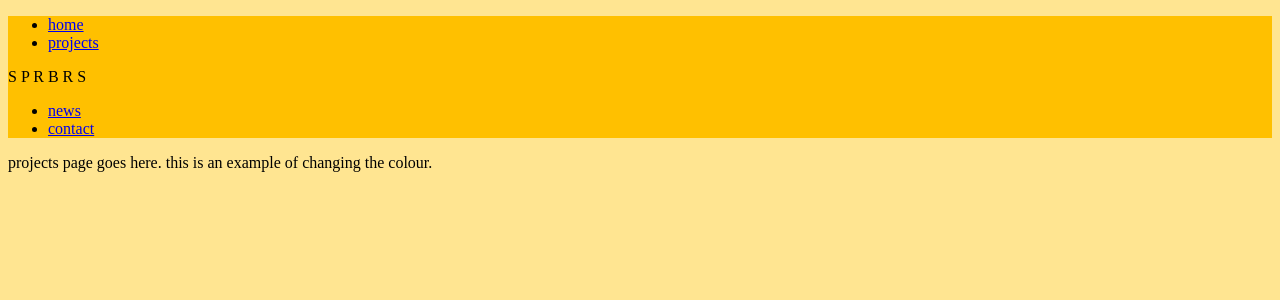
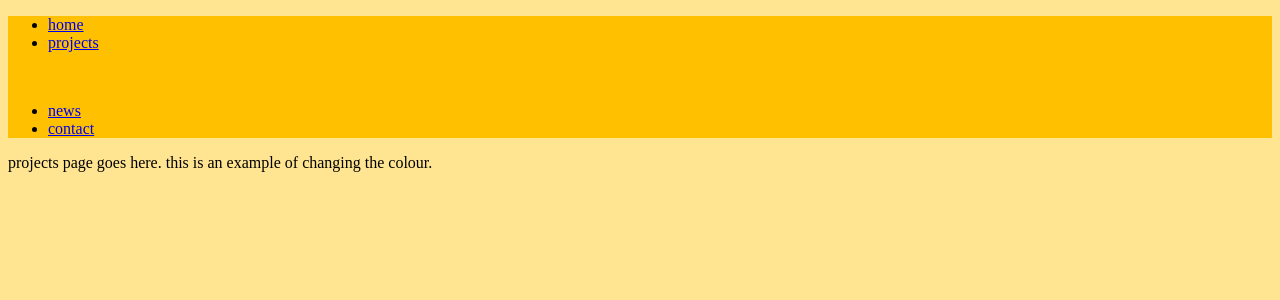
Before and after one commit to superbros/superbros.github.io, a Jekyll site: the page built from projects/index.html, in a window 1280 px wide. Shown: the top 300 px of the page. Built offline with Jekyll 4.4.1, drawn with Linux system fonts in a browser that asks for light colours; some web fonts are replaced.

Commit message:
fix logo colour overrides

```diff
--- a/_layouts/default.html
+++ b/_layouts/default.html
@@ -8,7 +8,7 @@
 <style>
 {% if page.fg %}
   .navigation { background: #{{ page.fg }};}
-  .logo-text { color: #{{ page.fg }};}
+  .logo { color: #{{ page.fg }};}
 {% endif %}
 {% if page.bg %}
   body { background: #{{ page.bg }};}
```
